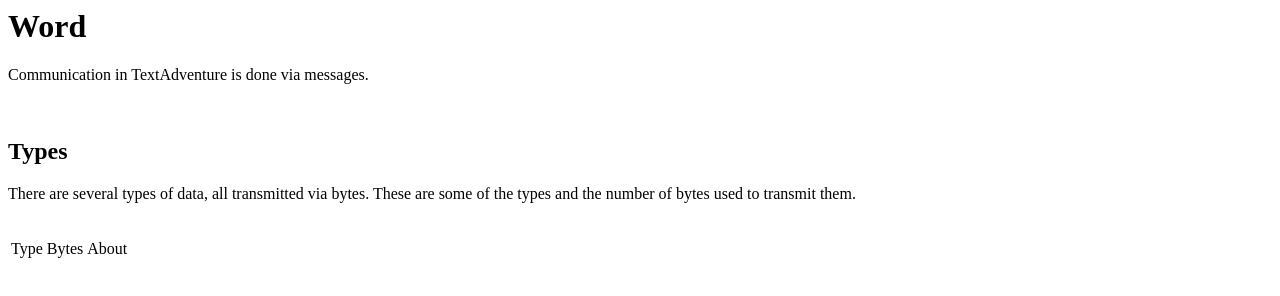
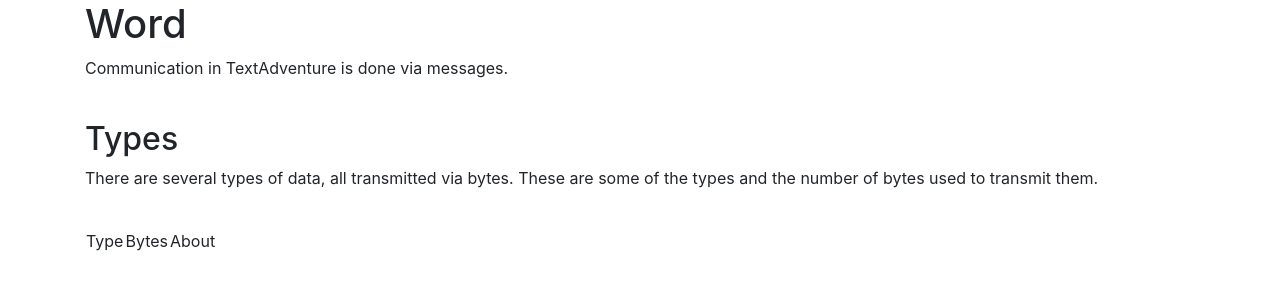
Before and after one commit to DaDarkWizard/DaDarkWizard.github.io, a plain HTML site: page textadventurecommunication.html in a window 1280 px wide. Drawn offline with nearby package versions, Linux system fonts and the light colour scheme.

Commit message:
Update textadventurecommunication.html

```diff
--- a/textadventurecommunication.html
+++ b/textadventurecommunication.html
@@ -1,8 +1,11 @@
 <html>
 <head>
 <title>Text Protocol</title>
+  <link rel="stylesheet" href="https://stackpath.bootstrapcdn.com/bootstrap/4.3.1/css/bootstrap.min.css" integrity="sha384-ggOyR0iXCbMQv3Xipma34MD+dH/1fQ784/j6cY/iJTQUOhcWr7x9JvoRxT2MZw1T" crossorigin="anonymous">
+
 </head>
 <body>
+  <div class="container">
     <h1>Word</h1>
     <p>Communication in TextAdventure is done via messages.</p>
     <br />
@@ -10,7 +13,20 @@
     <p>There are several types of data, all transmitted via bytes.
     These are some of the types and the number of bytes used to transmit them.</p><br />
     <table>
-    <tr><td>Type</td><td>Bytes</td><td>About</td></tr>
+      <thead>
+        <tr>
+          <td>Type</td>
+          <td>Bytes</td>
+          <td>About</td>
+        </tr>
+      </thead>
+      <tbody>
+
+      </tbody>
     </table>
+  </div>
+  <script src="https://code.jquery.com/jquery-3.3.1.slim.min.js" integrity="sha384-q8i/X+965DzO0rT7abK41JStQIAqVgRVzpbzo5smXKp4YfRvH+8abtTE1Pi6jizo" crossorigin="anonymous"></script>
+  <script src="https://cdnjs.cloudflare.com/ajax/libs/popper.js/1.14.7/umd/popper.min.js" integrity="sha384-UO2eT0CpHqdSJQ6hJty5KVphtPhzWj9WO1clHTMGa3JDZwrnQq4sF86dIHNDz0W1" crossorigin="anonymous"></script>
+  <script src="https://stackpath.bootstrapcdn.com/bootstrap/4.3.1/js/bootstrap.min.js" integrity="sha384-JjSmVgyd0p3pXB1rRibZUAYoIIy6OrQ6VrjIEaFf/nJGzIxFDsf4x0xIM+B07jRM" crossorigin="anonymous"></script>
 </body>
 </html>
```
Lines whose indentation alone changed are shown as unchanged.
